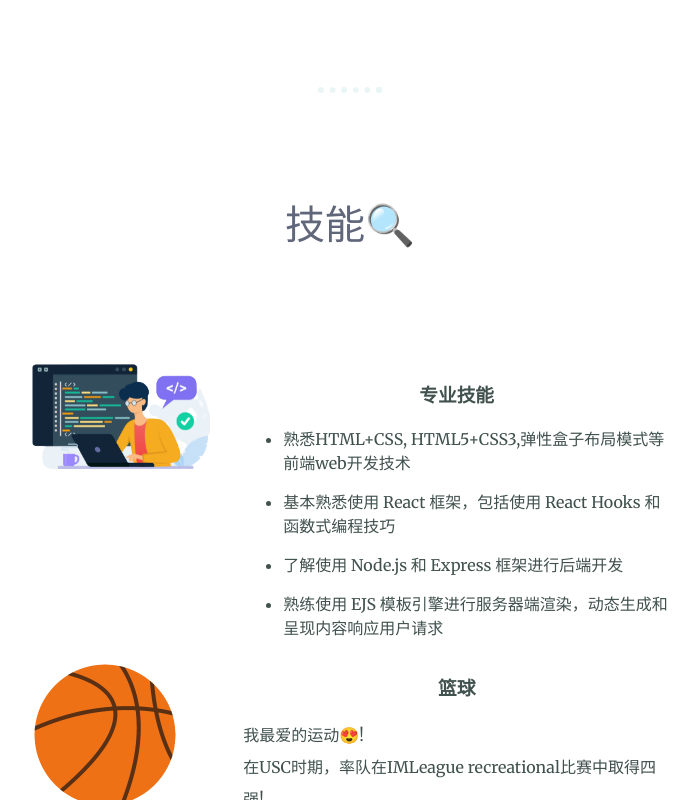
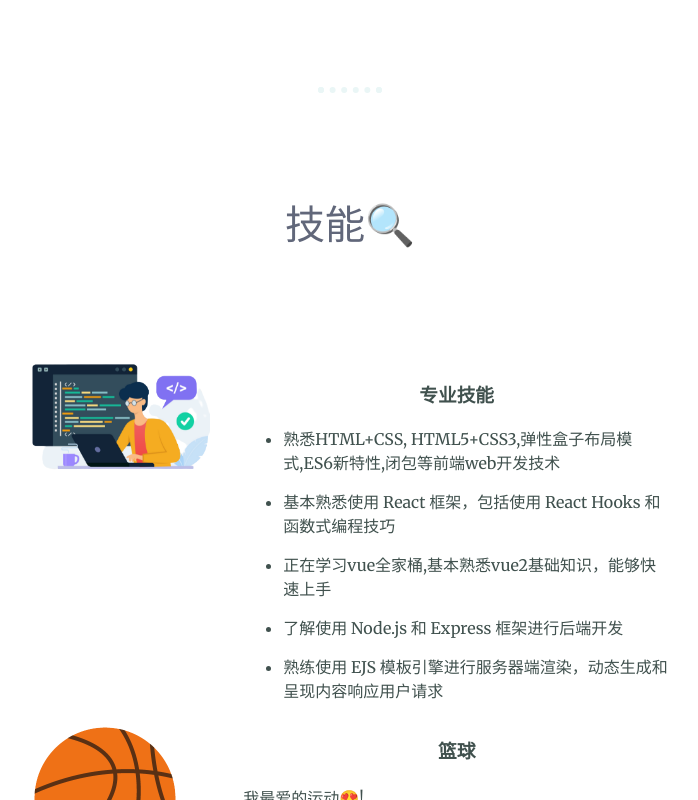
Before and after one commit to Jcccccy/Jcccccy.github.io, a plain HTML site: page index.html in a window 1280 px wide. Shown: the part 2359-3159 px from the top of the page, without its empty margins (290-988 px from the left). Drawn offline with Linux system fonts and the light colour scheme; files whose address does not match are found by name.

Commit message:
Update index.html

```diff
--- a/index.html
+++ b/index.html
@@ -27,7 +27,7 @@
         <h2>Aloha👋.</h2>
         <p class="intro">我叫姜辰宇，研究生毕业于南加大大学✌️Viterbi学院，
           修的是Electrical Engineer.本科就读于北京交通大学，专业是轨道交通信号与控制。
-          虽然我没有实际的工作经验，但在大学课程让我对前端有了初步的了解，学习期间熟悉了HTML, CSS, 和JavaScript，并且自学React，帮组我完成任务管理平台project。毕业之后我也一直保持前端的学习📖，保持对前端开发的热衷，希望能创造用户友好的界面。
+          虽然我没有实际的工作经验，但在大学课程让我对前端有了初步的了解，学习期间熟悉了HTML, CSS, 和JavaScript，并且自学React，帮组我完成任务管理平台等project。毕业之后我也一直保持前端的学习📖，保持对前端开发的热衷，希望能创造用户友好的界面。
         </p>
       </div>
       <hr>
@@ -63,8 +63,9 @@
           <div class="coding">
             <h3>专业技能</h3>
             <ul>
-              <li>熟悉HTML+CSS, HTML5+CSS3,弹性盒子布局模式等前端web开发技术</li>
+              <li>熟悉HTML+CSS, HTML5+CSS3,弹性盒子布局模式,ES6新特性,闭包等前端web开发技术</li>
               <li>基本熟悉使用 React 框架，包括使用 React Hooks 和函数式编程技巧</li>
+              <li>正在学习vue全家桶,基本熟悉vue2基础知识，能够快速上手</li>
               <li>了解使用 Node.js 和 Express 框架进行后端开发</li>
               <li>熟练使用 EJS 模板引擎进行服务器端渲染，动态生成和呈现内容响应用户请求</li>
             </ul>
```
